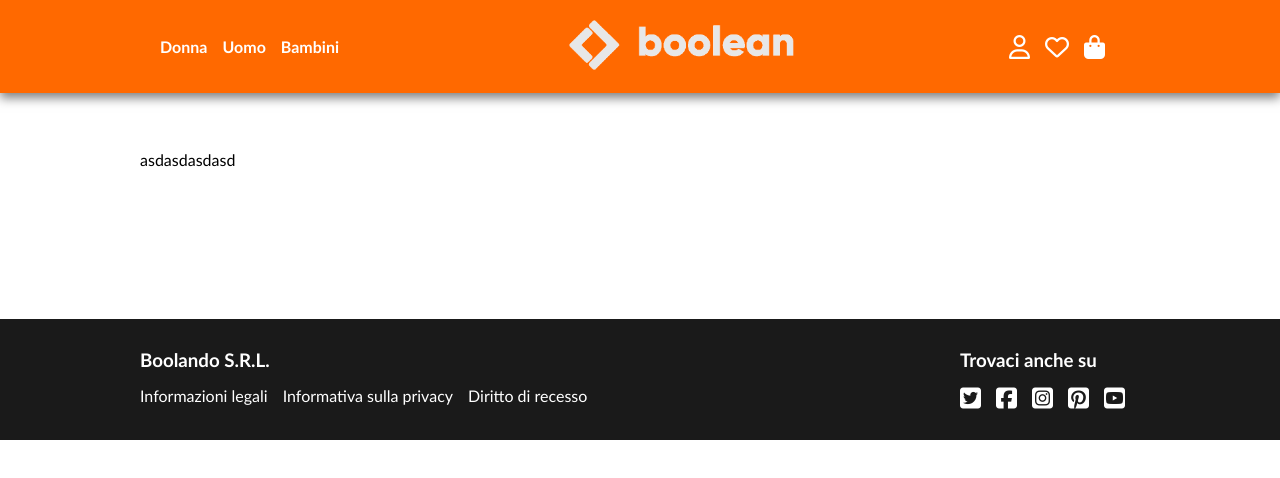
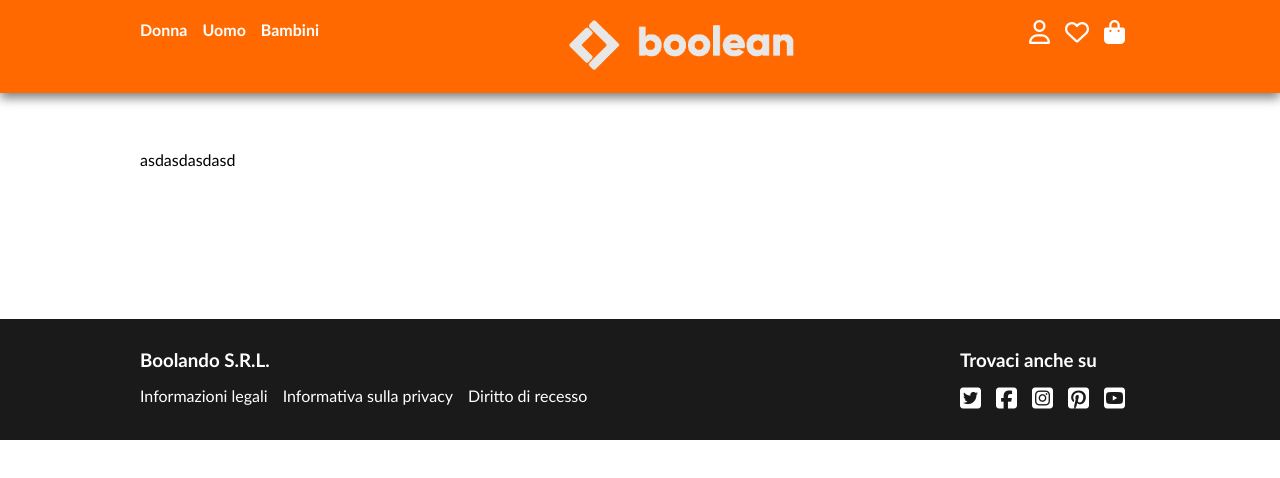
Before and after one commit to DamianoMura/html-css-boolando, a plain HTML site: page index.html in a window 1280 px wide. Drawn offline with Linux system fonts and the light colour scheme.

Commit message:
[fix] py-20 missing an argument

```diff
--- a/assets/css/style.css
+++ b/assets/css/style.css
@@ -48,7 +48,7 @@ h3 {
 
 /*paddings*/
 .py-20 {
-  padding: 20px;
+  padding: 20px 0;
 }
 
 
--- a/index.html
+++ b/index.html
@@ -12,7 +12,7 @@
   </head>
   <body>
     <header class="p-fixed top-0">
-      <div class="container flex j-c-beetween a-c-center py-20">
+      <div class="container flex j-c-beetween py-20">
         <div>
           <ul class="bold">
             <li><a href="#">Donna</a></li>
```
